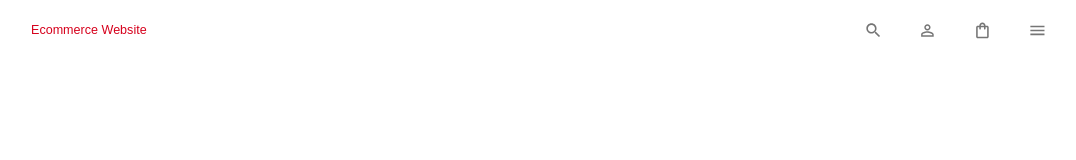
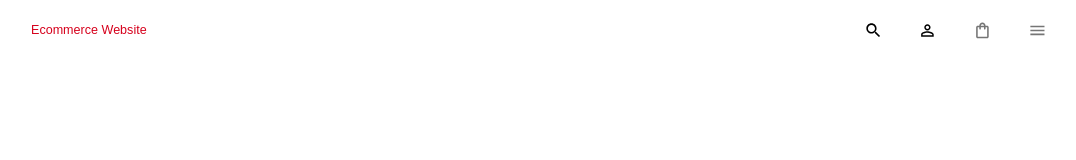
Before and after one commit to brosmar18/ecommerce-client, a React (Create React App) app: page / in a window 1280 px wide. Shown: the top 160 px of the page, without its empty margins (97-1173 px from the left). Built offline with nearby package versions, Linux system fonts and the light colour scheme; a web font is replaced by a local one.

Commit message:
icon colors added

```diff
--- a/src/pages/Global/NavBar.jsx
+++ b/src/pages/Global/NavBar.jsx
@@ -47,10 +47,10 @@ const NavBar = () => {
           columnGap="20px"
           zIndex="2"
         >
-          <IconButton>
+          <IconButton sx={{ color: "black"}}>
             <SearchOutlined />
           </IconButton>
-          <IconButton>
+          <IconButton sx={{ color: "black"}}>
             <PersonOutline />
           </IconButton>
           <Badge>
```
